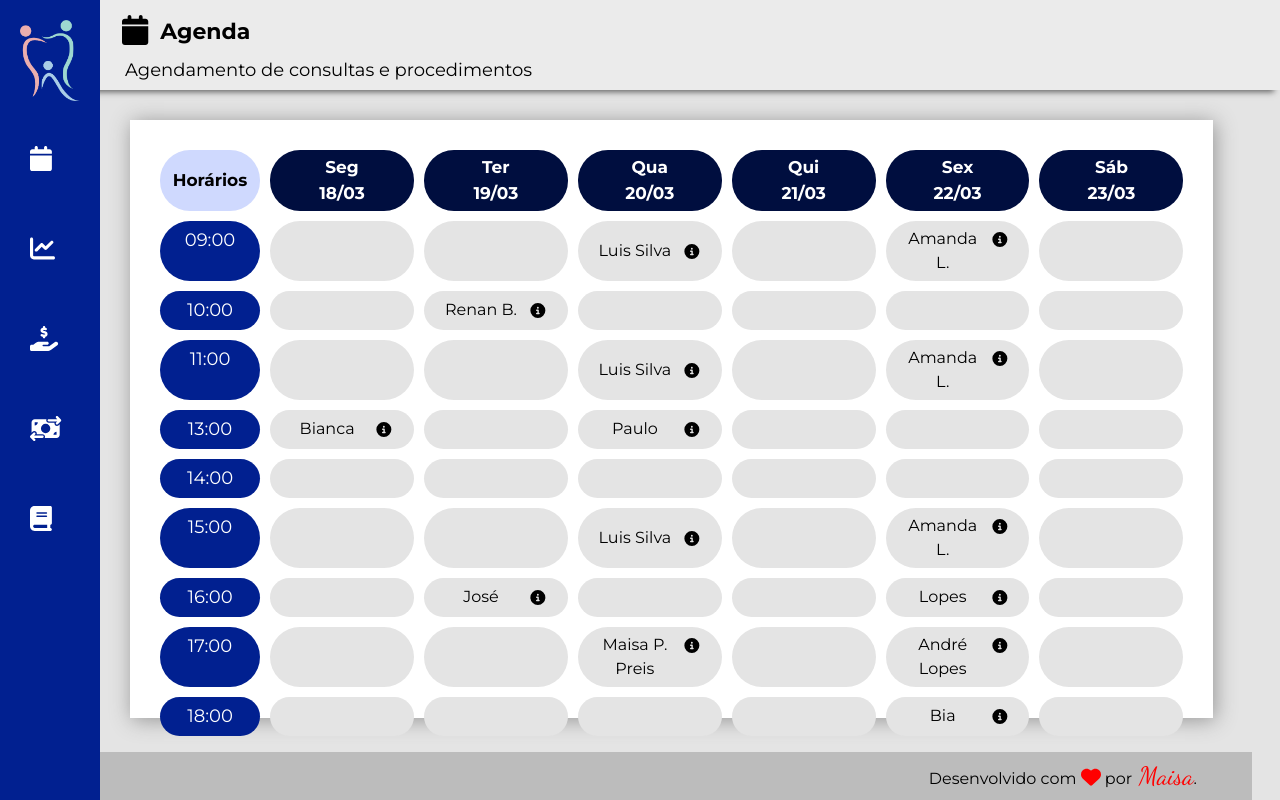
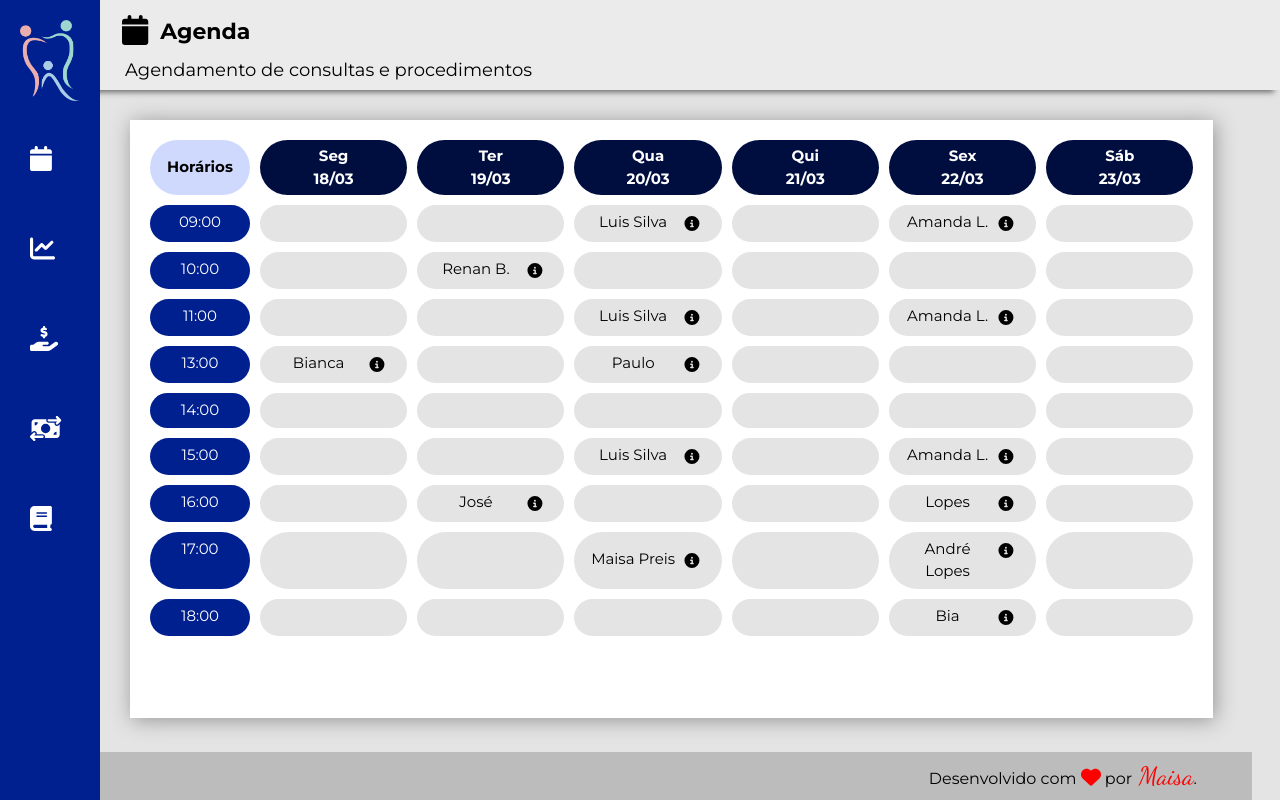
Before and after one commit to maisappreis/dental-clinic-web-system, a Next.js app in the folder frontend/: page / in a window 1280 px wide. Built offline with nearby package versions, Linux system fonts and the light colour scheme.

Commit message:
style(front): Styles improvements.

```diff
--- a/frontend/src/app/components/styles/Table.module.css
+++ b/frontend/src/app/components/styles/Table.module.css
@@ -10,6 +10,7 @@
     text-align: left;
     border-bottom: 1px solid #ddd;
     text-align: center;
+    font-size: 15px;
 }
 
 .th {
--- a/frontend/src/app/globals.css
+++ b/frontend/src/app/globals.css
@@ -25,7 +25,7 @@
   display: flex;
   flex-direction: column;
   justify-content: left;
-  padding: 30px;
+  padding: 20px;
 
   margin: 30px;
   width: 92%;
--- a/frontend/src/app/pages/calendar/Calendar.module.css
+++ b/frontend/src/app/pages/calendar/Calendar.module.css
@@ -60,3 +60,7 @@
     color: black;
     width: 20px;
 }
+
+.font {
+    font-size: 15px;
+}
--- a/frontend/src/app/pages/calendar/appointments.jsx
+++ b/frontend/src/app/pages/calendar/appointments.jsx
@@ -5,11 +5,11 @@ import { faCircleInfo } from '@fortawesome/free-solid-svg-icons';
 export default function Appointments({ time, appointments }) {
   return (
     <>
-      <div className={`${styles.schedule} ${styles.blue}`}>{time}</div>
+      <div className={`${styles.schedule} ${styles.blue} ${styles.font}`}>{time}</div>
       {appointments.map((appointment, index) => (
         <button key={index} className={`${styles.schedule} ${styles.graylight}`}>
           <div className="flex justify-between">
-            <span className="flex justify-center w-3/4">{appointment}</span>
+            <p className={`flex justify-center w-3/4 ${styles.font}`}>{appointment}</p>
             {appointment ?
               <FontAwesomeIcon icon={faCircleInfo} className={styles.info} />
               : <span></span>
--- a/frontend/src/app/pages/calendar/page.tsx
+++ b/frontend/src/app/pages/calendar/page.tsx
@@ -10,8 +10,7 @@ const daysOfWeek = [
   { dayWeek: "Sáb", day: "23/03" },
 ];
 
-// TODO: Receber o nome completo do backend, e criar funcão para
-// adiconar nome abreviado.
+// TODO: Receive the full name from the backend, and create a function to add a short name.
 
 const appointments = [
   { time: "09:00", appointments: ["", "", "Luis Silva", "", "Amanda L.", ""] },
@@ -21,7 +20,7 @@ const appointments = [
   { time: "14:00", appointments: ["", "", "", "", "", ""] },
   { time: "15:00", appointments: ["", "", "Luis Silva", "", "Amanda L.", ""] },
   { time: "16:00", appointments: ["", "José", "", "", "Lopes", ""] },
-  { time: "17:00", appointments: ["", "", "Maisa P. Preis", "", "André Lopes", ""] },
+  { time: "17:00", appointments: ["", "", "Maisa Preis", "", "André Lopes", ""] },
   { time: "18:00", appointments: ["", "", "", "", "Bia", ""] },
 ]
 
@@ -29,9 +28,9 @@ export default function Calendar() {
   return (
     <div className="content">
       <div className={styles.grid}>
-        <div className={`${styles.week} ${styles.time}`}>Horários</div>
+        <div className={`${styles.week} ${styles.time} ${styles.font}`}>Horários</div>
         {daysOfWeek.map((day, index) => (
-          <div key={index} className={`${styles.week} ${styles.header}`}>
+          <div key={index} className={`${styles.week} ${styles.header} ${styles.font}`}>
             <span>{day.dayWeek}</span>
             <span>{day.day}</span>
           </div>
```
